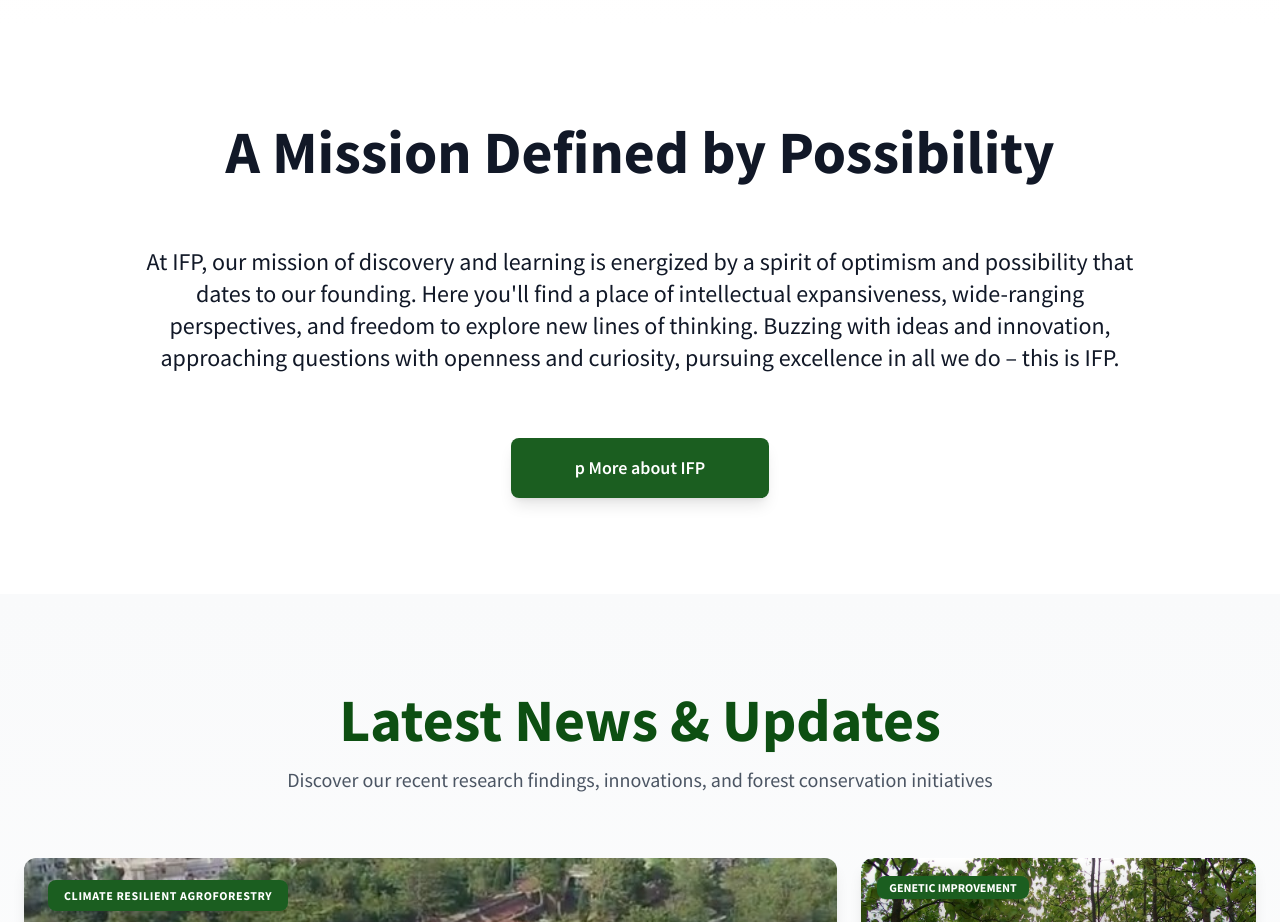
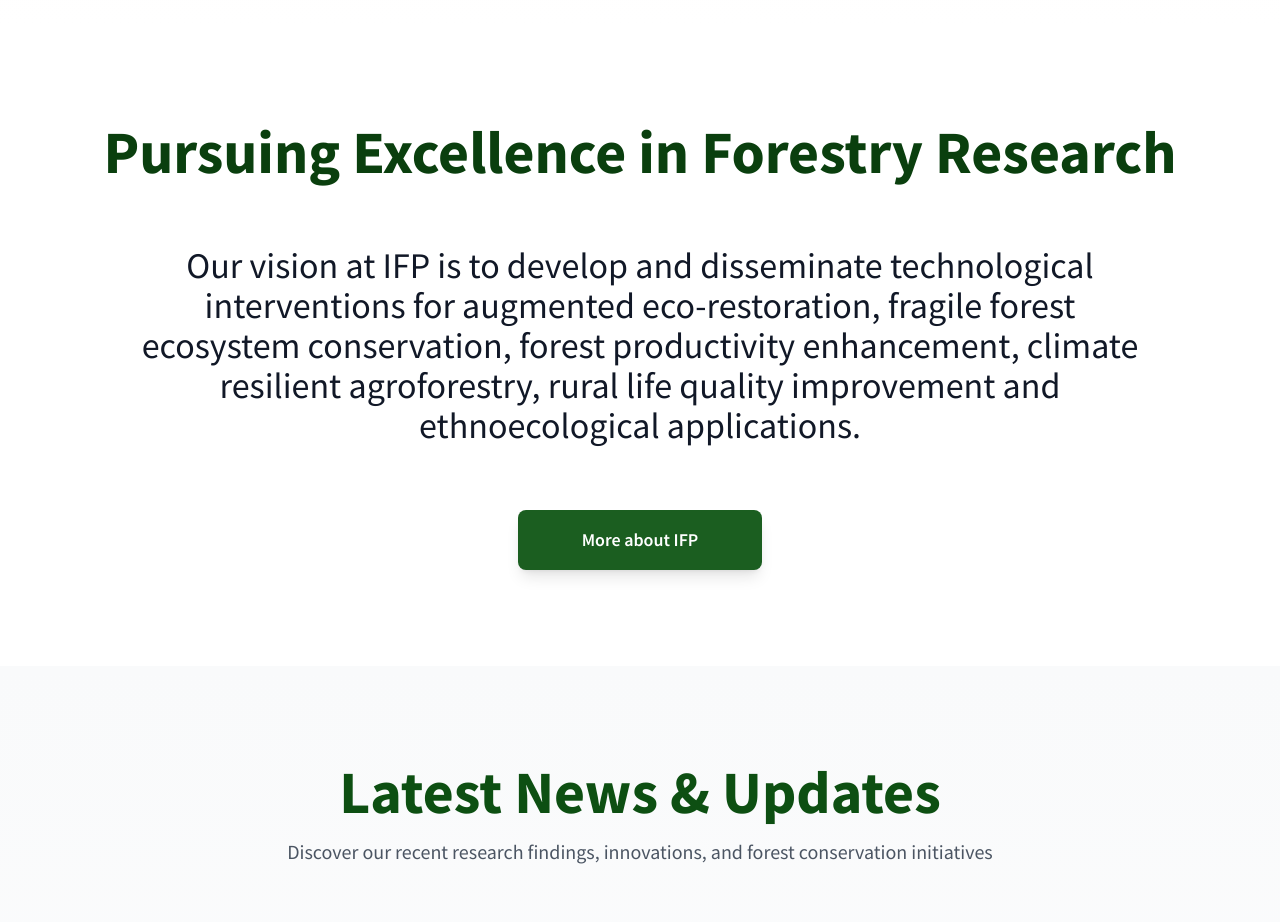
Before and after one commit to arpanmukherjee2006/ifp, a plain HTML site: page index.html in a window 1280 px wide. Shown: the part 1360-2282 px from the top of the page. Drawn offline with nearby package versions, Linux system fonts and the light colour scheme; a web font is replaced by a local one.

Commit message:
Add files via upload

```diff
--- a/index.html
+++ b/index.html
@@ -164,7 +164,8 @@
                             class="block py-3 px-4 text-white hover:text-forest-green-400 border-b border-gray-700 transition-colors duration-200 text-lg font-bold">Research</a>
                     </li>
                     <li><a href="education.html"
-                            class="block py-3 px-4 text-white hover:text-forest-green-400 border-b border-gray-700 transition-colors duration-200 text-lg font-bold">Education & Outreach</a>
+                            class="block py-3 px-4 text-white hover:text-forest-green-400 border-b border-gray-700 transition-colors duration-200 text-lg font-bold">Education
+                            & Outreach</a>
                     </li>
                     <li><a href="#"
                             class="block py-3 px-4 text-white hover:text-forest-green-400 border-b border-gray-700 transition-colors duration-200 text-lg font-bold">News</a>
@@ -315,25 +316,23 @@
         <div class="max-w-6xl mx-auto px-6">
             <div class="text-center">
                 <!-- Main Title -->
-                <h2 class="text-5xl md:text-6xl font-bold text-gray-900 mb-16 leading-tight">
-                    A Mission Defined by Possibility
+                <h2 class="text-5xl md:text-6xl font-bold text-forest-green-800 mb-16 leading-tight">
+                  Pursuing Excellence in Forestry Research
+
+
                 </h2>
 
                 <!-- Mission Statement -->
                 <div class="max-w-5xl mx-auto mb-16">
-                    <p class="text-xl md:text-2xl text-gray-900 leading-relaxed">
-                        At IFP, our mission of discovery and learning is energized by a spirit of optimism and
-                        possibility that dates to our founding. Here you'll find a place of intellectual expansiveness,
-                        wide-ranging perspectives, and freedom to explore new lines of thinking. Buzzing with ideas and
-                        innovation, approaching questions with openness and curiosity, pursuing excellence in all we do
-                        – this is IFP.
+                    <p class="text-3xl md:text-4xl text-gray-900 leading-relaxed font-normal">
+                        Our vision at IFP is to develop and disseminate technological interventions for augmented eco-restoration, fragile forest ecosystem conservation, forest productivity enhancement, climate resilient agroforestry, rural life quality improvement and ethnoecological applications.
                     </p>
                 </div>
 
                 <!-- More About IFP Button -->
                 <div class="flex justify-center">
                     <a href="about.html"
-                        class="inline-block bg-forest-green-600 hover:bg-forest-green-700 text-white px-16 py-4 text-lg font-semibold transition-all duration-300 shadow-lg hover:shadow-xl rounded-lg">p
+                        class="inline-block bg-forest-green-600 hover:bg-forest-green-700 text-white px-16 py-4 text-lg font-semibold transition-all duration-300 shadow-lg hover:shadow-xl rounded-lg">
                         More about IFP
                     </a>
                 </div>
@@ -493,7 +492,8 @@
                         </div>
                     </div>
                 </div>
-            </div>  </div>
+            </div>
+        </div>
         </div>
         </div>
 
```
Also changed, not shown: citizencharter.html (+2 -1 lines). Lines whose indentation alone changed are shown as unchanged.
